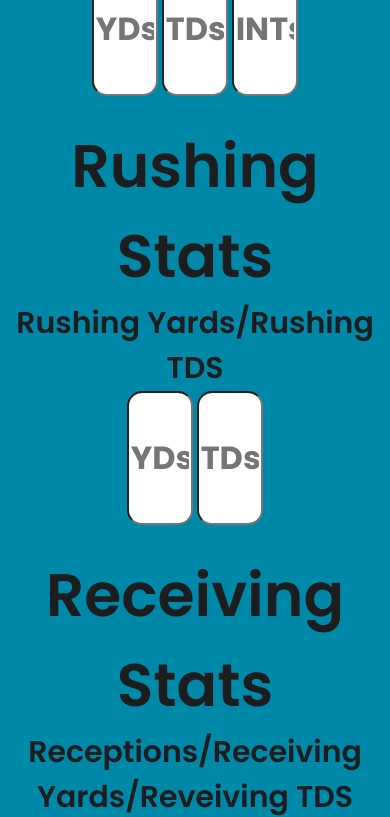
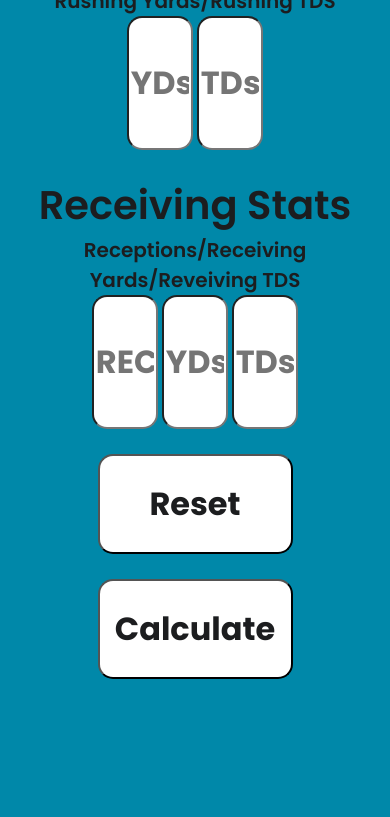
Before and after one commit to Fwiy27/8Man, a plain HTML site: page index.html in a window 390 px wide. Shown: the part 622-1439 px from the top of the page. After the commit the page ends 1301 px from the top, so only its background shows below. Drawn offline with Linux system fonts and the light colour scheme.

Commit message:
Update main.css

```diff
--- a/main.css
+++ b/main.css
@@ -87,12 +87,6 @@ input {
         width: 50%;
         height: 100px;
     }
-    .tinier_title {
-        font-size: 30px;
-    }
-    .tiny_title {
-        font-size: 375%;
-    }
     .links li a {
         font-size: 26px;
     }
```
